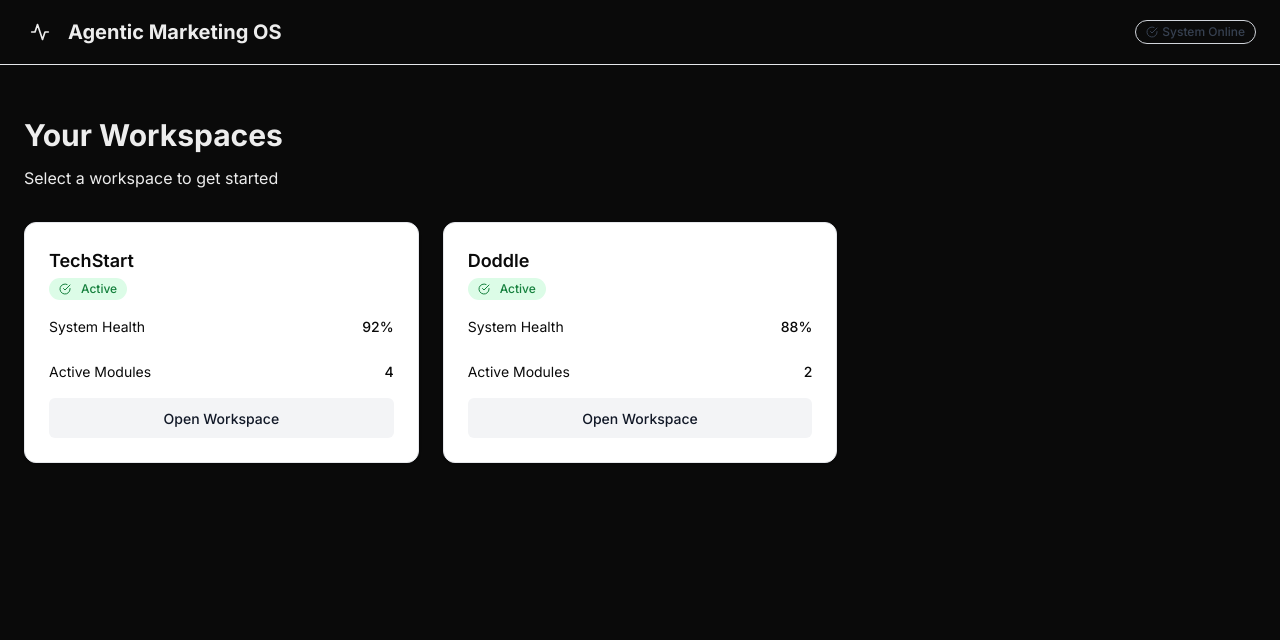
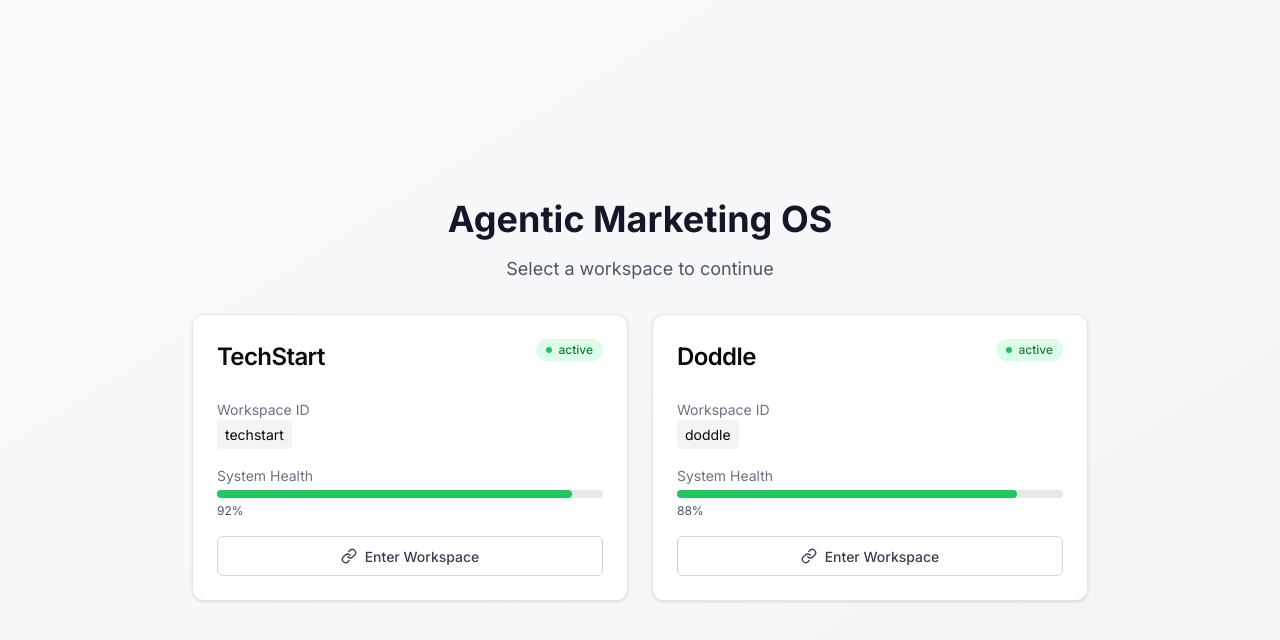
Before and after one commit to vivek31singh/agentic-marketing-os, a Next.js app: page / in a window 1280 px wide. Shown: the top 640 px of the page. Built offline with nearby package versions, Linux system fonts and the light colour scheme.

Commit message:
feat: Implement Content Factory module with project initialization, chat interface, and artifact rendering, alongside general UI and module updates.

```diff
--- a/app/page.tsx
+++ b/app/page.tsx
@@ -1,101 +1,78 @@
-import Link from 'next/link';
-import { Card } from '@/components/ui/Card';
+import { getWorkspaces } from '@/lib/apiMock';
+import { Card, CardContent, CardHeader, CardTitle } from '@/components/ui/Card';
+import { Badge } from '@/components/ui/Badge';
 import { Button } from '@/components/ui/Button';
-import { Badge } from '@/components/ui/Badge';
-import { getWorkspaces } from '@/lib/apiMock';
-import { Activity, CheckCircle, Clock, AlertTriangle } from 'lucide-react';
+import { Link } from 'lucide-react';
+import LinkNext from 'next/link';
 
 export default async function RootPage() {
   const workspaces = await getWorkspaces();
 
   return (
-    <div className="min-h-screen bg-background">
-      {/* Header */}
-      <header className="border-b border-border">
-        <div className="max-w-7xl mx-auto px-6 py-4">
-          <div className="flex items-center justify-between">
-            <div className="flex items-center gap-3">
-              <div className="w-8 h-8 bg-primary rounded-lg flex items-center justify-center">
-                <Activity className="h-5 w-5 text-primary-foreground" />
-              </div>
-              <h1 className="text-xl font-bold">Agentic Marketing OS</h1>
-            </div>
-            <Badge variant="outline" className="flex items-center gap-1">
-              <CheckCircle className="h-3 w-3" />
-              System Online
-            </Badge>
-          </div>
-        </div>
-      </header>
-
-      {/* Main Content */}
-      <main className="max-w-7xl mx-auto px-6 py-12">
-        <div className="mb-8">
-          <h2 className="text-3xl font-bold mb-2">Your Workspaces</h2>
-          <p className="text-muted-foreground">Select a workspace to get started</p>
+    <div className="min-h-screen bg-gradient-to-br from-neutral-50 to-neutral-100 flex items-center justify-center p-6">
+      <div className="max-w-4xl w-full space-y-8">
+        {/* Header */}
+        <div className="text-center space-y-4">
+          <h1 className="text-4xl font-bold text-neutral-900">
+            Agentic Marketing OS
+          </h1>
+          <p className="text-lg text-neutral-600">
+            Select a workspace to continue
+          </p>
         </div>
 
-        <div className="grid grid-cols-1 md:grid-cols-2 lg:grid-cols-3 gap-6">
+        {/* Workspace Grid */}
+        <div className="grid grid-cols-1 md:grid-cols-2 gap-6">
           {workspaces.map((workspace) => (
-            <Link key={workspace.id} href={`/workspaces/${workspace.id}`}>
-              <Card className="p-6 hover:border-primary transition-colors cursor-pointer h-full">
-                <div className="flex items-start justify-between mb-4">
+            <LinkNext
+              key={workspace.id}
+              href={`/workspaces/${workspace.id}`}
+            >
+              <Card className="hover:shadow-lg hover:border-primary-400 transition-all cursor-pointer h-full">
+                <CardHeader>
+                  <div className="flex items-start justify-between">
+                    <CardTitle className="text-2xl">{workspace.name}</CardTitle>
+                    <Badge
+                      variant={workspace.status === 'active' ? 'success' : 'warning'}
+                      withDot
+                    >
+                      {workspace.status}
+                    </Badge>
+                  </div>
+                </CardHeader>
+                <CardContent className="space-y-4">
                   <div>
-                    <h3 className="text-lg font-semibold mb-1">{workspace.name}</h3>
-                    <div className="flex items-center gap-2">
-                      {workspace.status === 'active' && (
-                        <Badge variant="success" className="text-xs">
-                          <CheckCircle className="h-3 w-3 mr-1" />
-                          Active
-                        </Badge>
-                      )}
-                      {workspace.status === 'idle' && (
-                        <Badge variant="warning" className="text-xs">
-                          <Clock className="h-3 w-3 mr-1" />
-                          Idle
-                        </Badge>
-                      )}
-                      {workspace.status === 'error' && (
-                        <Badge variant="error" className="text-xs">
-                          <AlertTriangle className="h-3 w-3 mr-1" />
-                          Error
-                        </Badge>
-                      )}
-                    </div>
+                    <p className="text-sm text-neutral-500">Workspace ID</p>
+                    <p className="font-mono text-sm bg-neutral-100 px-2 py-1 rounded inline-block">
+                      {workspace.id}
+                    </p>
                   </div>
-                </div>
-
-                <div className="space-y-3">
                   <div>
-                    <div className="flex items-center justify-between text-sm mb-1">
-                      <span className="text-muted-foreground">System Health</span>
-                      <span className="font-medium">{workspace.health}%</span>
-                    </div>
-                    <div className="w-full bg-muted rounded-full h-2">
+                    <p className="text-sm text-neutral-500">System Health</p>
+                    <div className="w-full bg-neutral-200 rounded-full h-2 mt-1">
                       <div
-                        className={`h-2 rounded-full transition-colors ${
-                          workspace.health >= 80 ? 'bg-success' :
-                          workspace.health >= 50 ? 'bg-warning' : 'bg-error'
+                        className={`h-2 rounded-full transition-all ${
+                          workspace.health > 80
+                            ? 'bg-success-500'
+                            : workspace.health > 50
+                            ? 'bg-warning-500'
+                            : 'bg-error-500'
                         }`}
                         style={{ width: `${workspace.health}%` }}
                       />
                     </div>
+                    <p className="text-xs text-neutral-600 mt-1">{workspace.health}%</p>
                   </div>
-
-                  <div className="flex items-center justify-between text-sm">
-                    <span className="text-muted-foreground">Active Modules</span>
-                    <span className="font-medium">{workspace.modules?.length || 0}</span>
-                  </div>
-                </div>
-
-                <Button className="w-full mt-4">
-                  Open Workspace
-                </Button>
+                  <Button variant="outline" className="w-full mt-4">
+                    <Link className="w-4 h-4 mr-2" />
+                    Enter Workspace
+                  </Button>
+                </CardContent>
               </Card>
-            </Link>
+            </LinkNext>
           ))}
         </div>
-      </main>
+      </div>
     </div>
   );
 }
```
